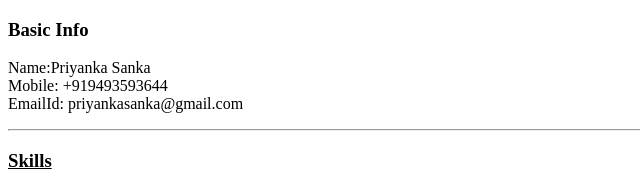
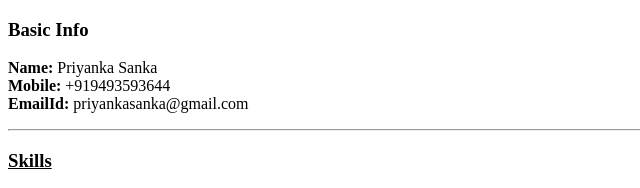
Before and after one commit to priyanka3644/Online-Resume, a plain HTML site: page index.html in a window 1280 px wide. Shown: the top 188 px of the page, 0-640 px from the left. Drawn offline with Linux system fonts and the light colour scheme.

Commit message:
Update index.html

```diff
--- a/index.html
+++ b/index.html
@@ -8,9 +8,9 @@
 <body>
     <p>
         <h3>Basic Info</h3>
-        Name:Priyanka Sanka<br>
-        Mobile: +919493593644<br>
-        EmailId: priyankasanka@gmail.com
+        <b>Name: </b>Priyanka Sanka<br>
+        <b>Mobile: </b> +919493593644<br>
+        <b>EmailId: </b> priyankasanka@gmail.com
     </p>
     <hr/>
 
```
